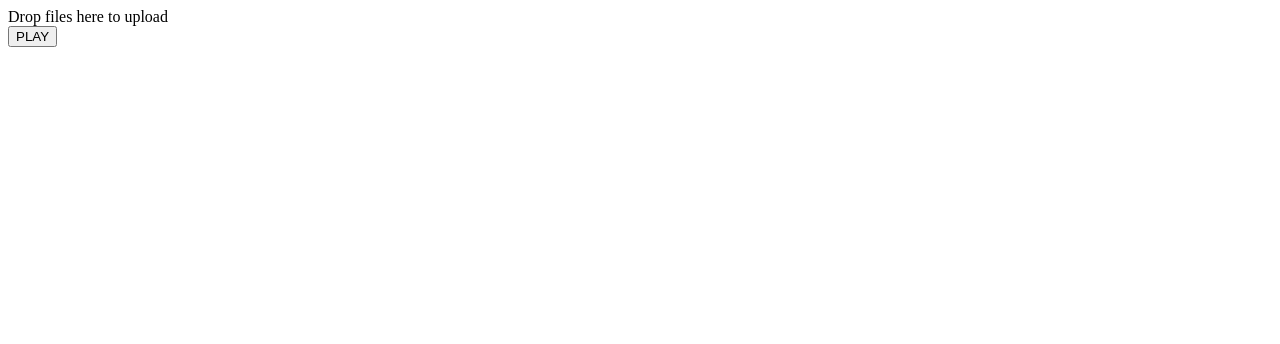
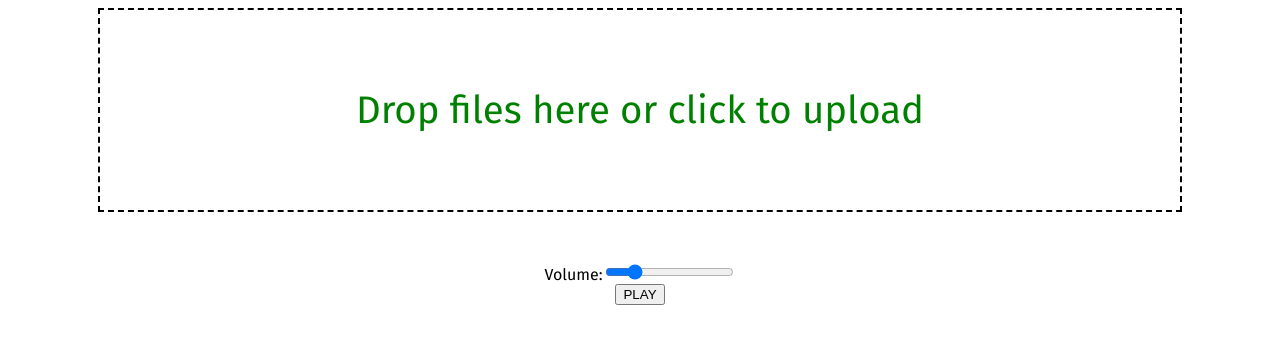
Before and after one commit to luisfpinto/music, a website: page public/index.html in a window 1280 px wide. Drawn offline with Linux system fonts and the light colour scheme.

Commit message:
play and volume routes done

```diff
--- a/package.json
+++ b/package.json
@@ -4,6 +4,7 @@
   "description": "Netbeast music app",
   "main": "server.js",
   "dependencies": {
+    "body-parser": "^1.15.1",
     "express": "^4.12.3",
     "mime": "^1.3.4",
     "minimist": "^1.1.0",
--- a/public/dropzone.js
+++ b/public/dropzone.js
@@ -139,7 +139,7 @@
       hiddenInputContainer: "body",
       capture: null,
       renameFilename: null,
-      dictDefaultMessage: "Drop files here to upload",
+      dictDefaultMessage: "Drop files here or click to upload",
       dictFallbackMessage: "Your browser does not support drag'n'drop file uploads.",
       dictFallbackText: "Please use the fallback form below to upload your files like in the olden days.",
       dictFileTooBig: "File is too big ({{filesize}}MiB). Max filesize: {{maxFilesize}}MiB.",
--- a/public/index.html
+++ b/public/index.html
@@ -1,21 +1,24 @@
 <!DOCTYPE HTML>
 <html>
 <head>
+	<meta http-equiv="Content-type" content="text/html;charset=UTF-8">
 	<script type="text/javascript" src="index.js"></script>
 	<script src="./dropzone.js"></script>
 	<link rel="stylesheet" type="text/css" href="style.css">
+	<link href='https://fonts.googleapis.com/css?family=Fira+Sans' rel='stylesheet' type='text/css'>
 </head>
+
 <body>
-
+	<div class="container">
 		<form action="/upload" class="dropzone">
 			<div class="fallback">
 				<input name="file" type="file" multiple />
 			</div>
 		</form>
-
-<form action="/play" method="post">
-    <button name="submit" type="submit">PLAY</button>
+		<form id="control" action="/play" method="post" enctype='application/json'>
+			<label>Volume:<input name="volume" type="range"  min="0" max="100" value="20" onchange='changeState()'></label><br>
+			<button type="submit">PLAY</button>
 		</form>
-
+	</div>
 </body>
 </html>
--- a/public/index.js
+++ b/public/index.js
@@ -0,0 +1,4 @@
+function changeState() {
+	document.getElementById("control").action = "/volume";
+	document.getElementById("control").submit();
+}
--- a/public/style.css
+++ b/public/style.css
@@ -0,0 +1,27 @@
+body {
+	font-family: 'Fira Sans', sans-serif;
+}
+
+
+.container {
+	display: block;
+	text-align: center;
+}
+
+.dropzone {
+	border: 2px dashed black;
+	height: 200px;
+	margin-left: 90px;
+	margin-right: 90px;
+	margin-bottom: 50px
+}
+
+.dz-message {
+	color:green;
+	line-height: 200px;
+	font-size: 3vw;
+}
+
+.dz-image, .dz-success-mark, .dz-error-mark, .dz-size {
+	display: none;
+}
```
Also changed, not shown: server.js (+29 -12 lines), uploads/Screen Shot 2016-04-05 at 10.37.43.png (added), 1 other file. Lines whose indentation alone changed are shown as unchanged.
